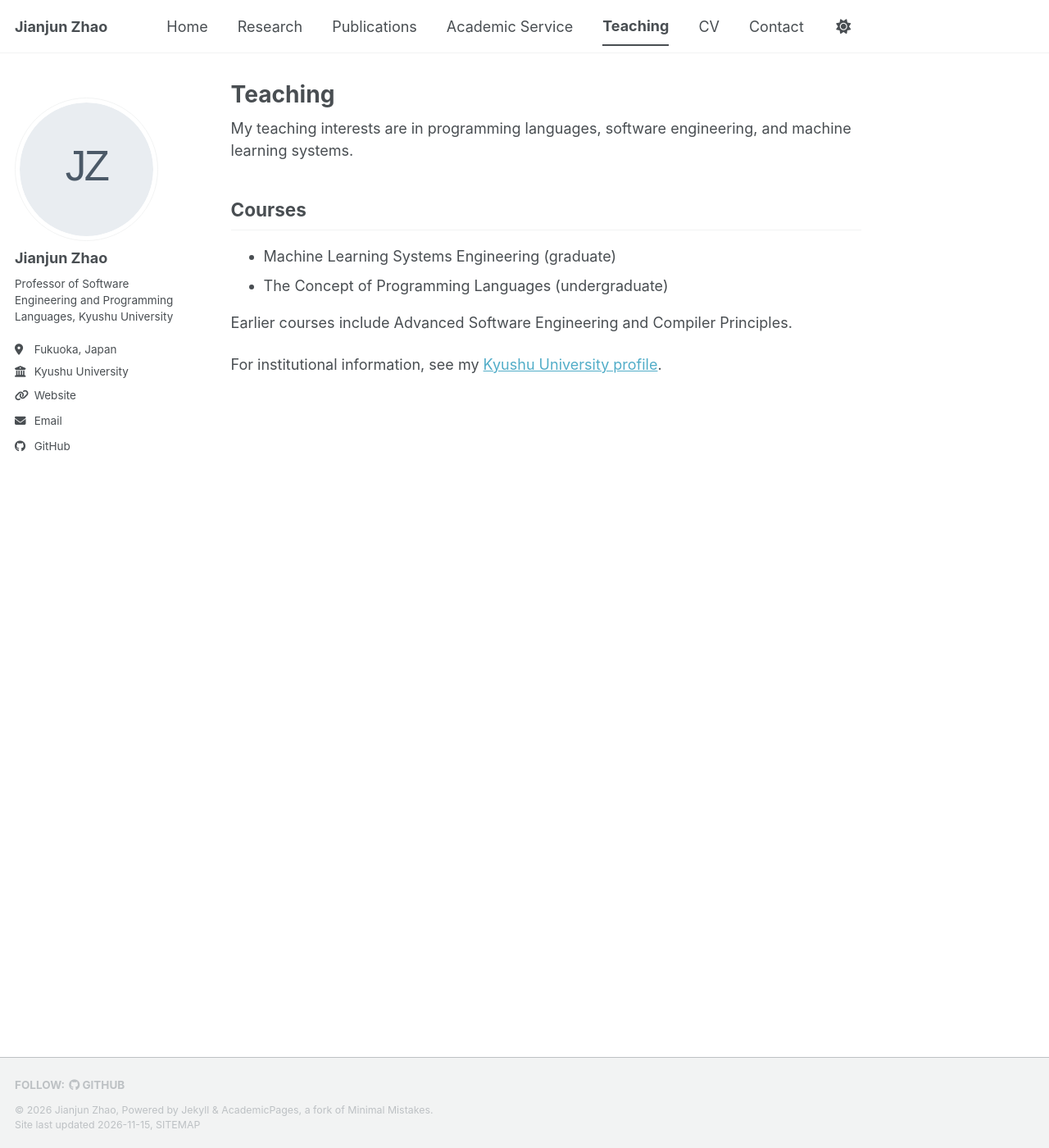
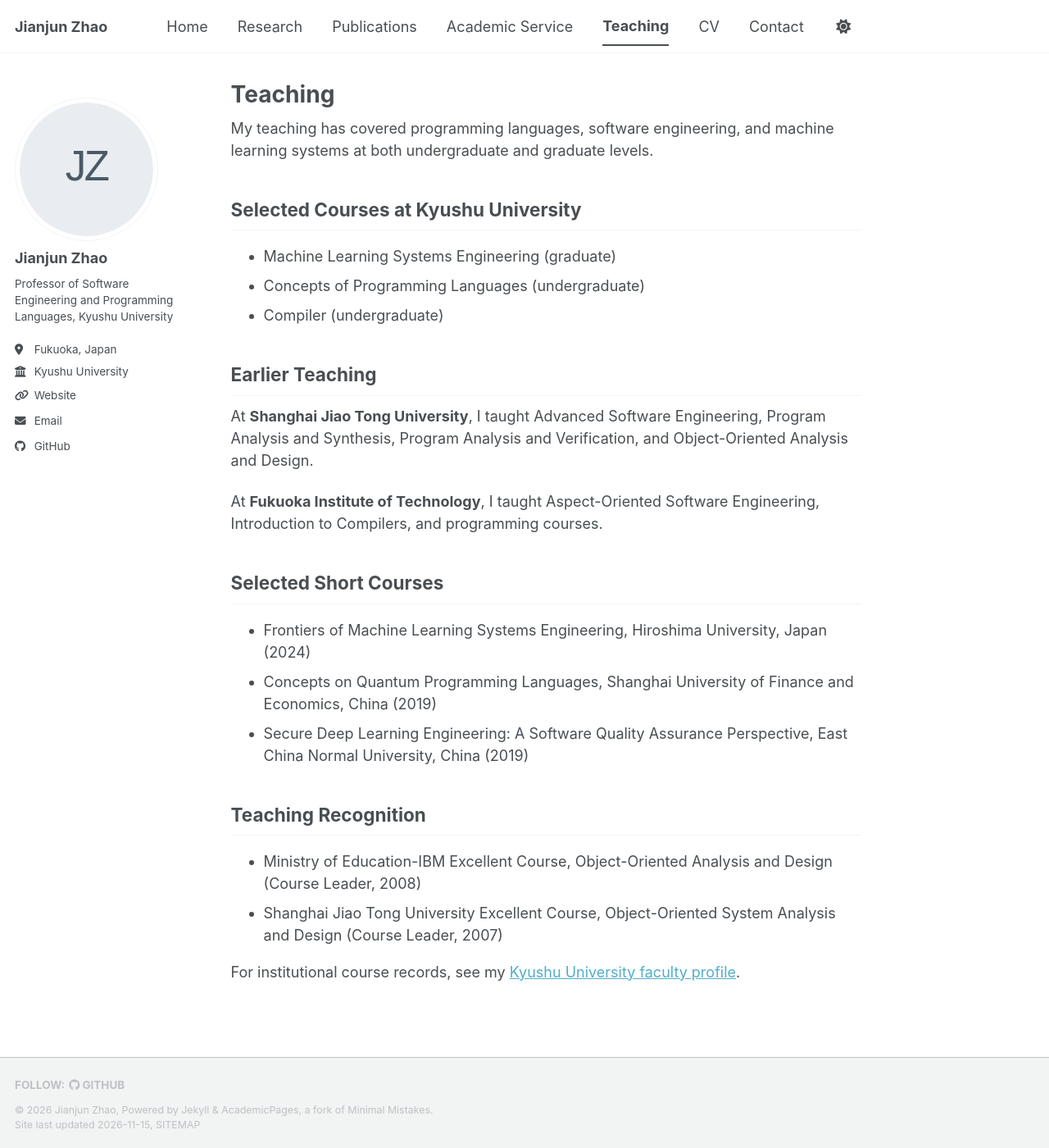
Before and after one commit to jianjunzhao-home/jianjunzhao-home.github.io, a Jekyll site: the page built from _pages/teaching.html, in a window 1280 px wide and 1400 px high. Shown: the whole window at 82% size. Built offline with Jekyll 4.4.1, drawn with Linux system fonts in a browser that asks for light colours; a script bundle is joined from its source files by our own code; a style sheet for code colours, icons or effects is not loaded.

Commit message:
Updating teaching page

```diff
--- a/_pages/teaching.html
+++ b/_pages/teaching.html
@@ -3,14 +3,31 @@ title: "Teaching"
 permalink: /teaching/
 author_profile: true
 ---
-<p>My teaching interests are in programming languages, software engineering, and machine learning systems.</p>
 
-<h2>Courses</h2>
+<p>My teaching has covered programming languages, software engineering, and machine learning systems at both undergraduate and graduate levels.</p>
+
+<h2>Selected Courses at Kyushu University</h2>
 <ul>
   <li>Machine Learning Systems Engineering (graduate)</li>
-  <li>The Concept of Programming Languages (undergraduate)</li>
+  <li>Concepts of Programming Languages (undergraduate)</li>
+  <li>Compiler (undergraduate)</li>
 </ul>
 
-<p>Earlier courses include Advanced Software Engineering and Compiler Principles.</p>
+<h2>Earlier Teaching</h2>
+<p>At <strong>Shanghai Jiao Tong University</strong>, I taught Advanced Software Engineering, Program Analysis and Synthesis, Program Analysis and Verification, and Object-Oriented Analysis and Design.</p>
+<p>At <strong>Fukuoka Institute of Technology</strong>, I taught Aspect-Oriented Software Engineering, Introduction to Compilers, and programming courses.</p>
 
-<p>For institutional information, see my <a href="https://hyoka.ofc.kyushu-u.ac.jp/html/100021354_en.html">Kyushu University profile</a>.</p>
+<h2>Selected Short Courses</h2>
+<ul>
+  <li>Frontiers of Machine Learning Systems Engineering, Hiroshima University, Japan (2024)</li>
+  <li>Concepts on Quantum Programming Languages, Shanghai University of Finance and Economics, China (2019)</li>
+  <li>Secure Deep Learning Engineering: A Software Quality Assurance Perspective, East China Normal University, China (2019)</li>
+</ul>
+
+<h2>Teaching Recognition</h2>
+<ul>
+  <li>Ministry of Education-IBM Excellent Course, Object-Oriented Analysis and Design (Course Leader, 2008)</li>
+  <li>Shanghai Jiao Tong University Excellent Course, Object-Oriented System Analysis and Design (Course Leader, 2007)</li>
+</ul>
+
+<p>For institutional course records, see my <a href="https://hyoka.ofc.kyushu-u.ac.jp/html/100021354_en.html">Kyushu University faculty profile</a>.</p>
```
